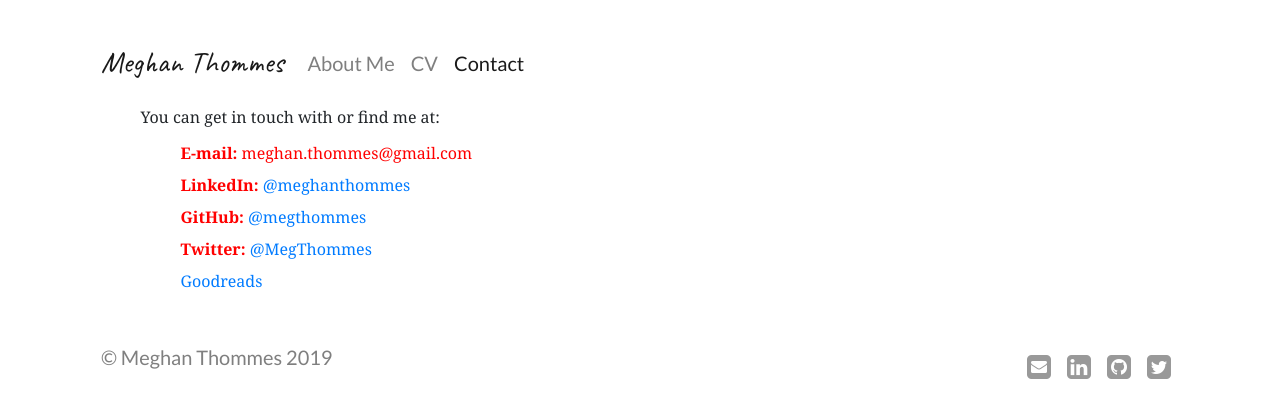
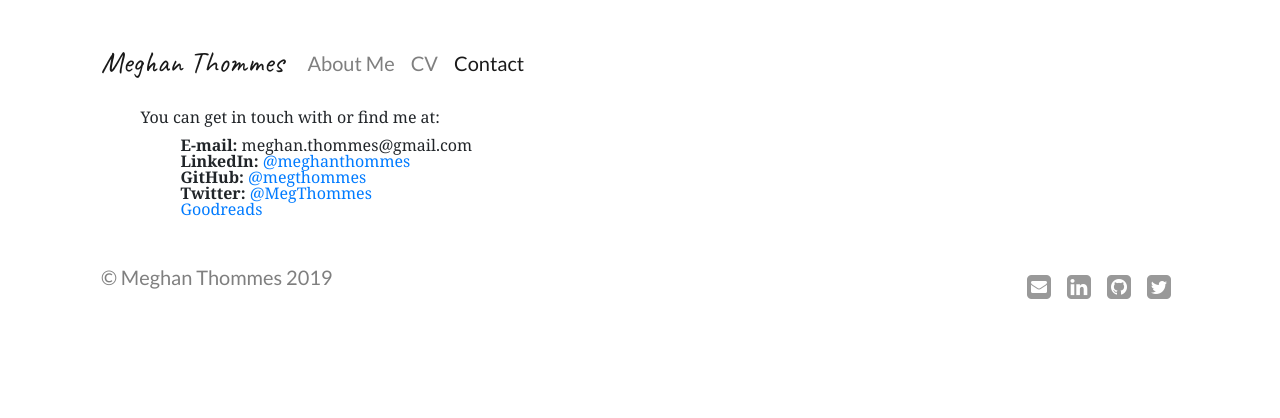
Before and after one commit to megthommes/megthommes.github.io, a Jekyll site: the page built from contact/index.html, in a window 1280 px wide. Shown: the top 418 px of the page. Built offline with Jekyll 4.4.1, drawn with Linux system fonts in a browser that asks for light colours; some web fonts are replaced.

Commit message:
Update style.css

```diff
--- a/css/style.css
+++ b/css/style.css
@@ -27,8 +27,7 @@ blockquote p {
     display: block;
     margin-top: !important;
     margin-bottom: !important;
-    line-height: 1em;
-    color: red;
+    line-height: 0em;
 }
 
 /* Masthead */
```
